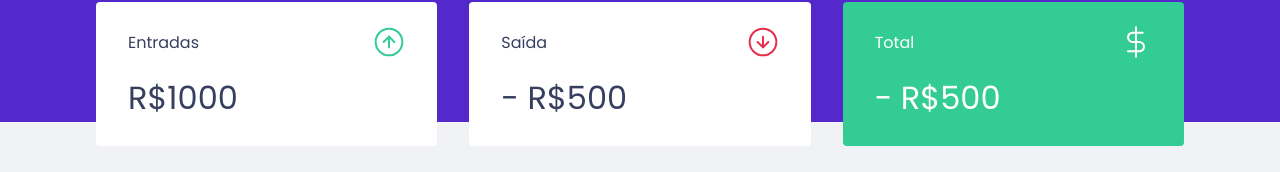
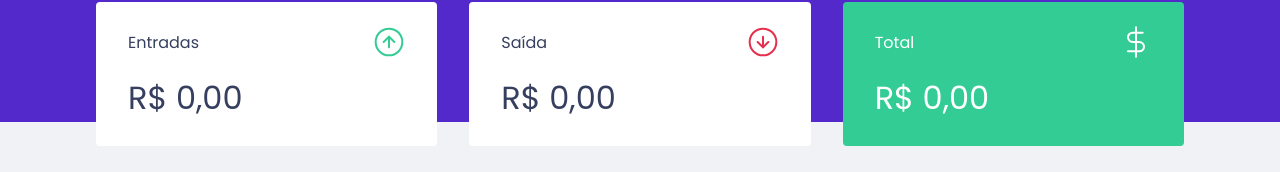
Before and after one commit to PedroMakengo/dtmoney, a React (Create React App) app: page / in a window 1280 px wide. Shown: the part 150-322 px from the top of the page. Built offline with nearby package versions, Linux system fonts and the light colour scheme; no server answers; what miragejs would draw is missing.

Commit message:
Calculando o resumo

```diff
--- a/src/components/Summary/indext.tsx
+++ b/src/components/Summary/indext.tsx
@@ -8,7 +8,22 @@
 
 export function Summary() {
   const { transactions } = useContext(TransactionsContext);
-  console.log(transactions);
+
+  const summary = transactions.reduce((acc, transaction) => {
+    if(transaction.type === 'deposit') {
+      acc.deposits += transaction.amout;
+      acc.total += transaction.amout;
+    }else {
+      acc.withdraws -= transaction.amout
+      acc.total -= transaction.amout;
+    }
+
+    return acc;
+  }, {
+    deposits: 0,
+    withdraws: 0,
+    total: 0
+  })
 
   return (
     <Container>
@@ -17,21 +32,36 @@
           <p>Entradas</p>
           <img src={ incomeImg } alt="Entradas" />
         </header>
-        <strong>R$1000</strong>
+        <strong>
+          {new Intl.NumberFormat('pt-BR', {
+            style: 'currency',
+            currency: 'BRL'
+          }).format(summary.deposits)}
+        </strong>
       </div>
       <div>
         <header>
           <p>Saída</p>
           <img src={ outcomeImg } alt="Saída" />
         </header>
-        <strong>- R$500</strong>
+        <strong>
+          {new Intl.NumberFormat('pt-BR', {
+            style: 'currency',
+            currency: 'BRL'
+          }).format(summary.withdraws)}
+        </strong>
       </div>
       <div className="higlight-background">
         <header>
           <p>Total</p>
           <img src={ totalImg } alt="Total" />
         </header>
-        <strong>- R$500</strong>
+        <strong>
+          {new Intl.NumberFormat('pt-BR', {
+            style: 'currency',
+            currency: 'BRL'
+          }).format(summary.total)}
+        </strong>
       </div>
     </Container>
   );
```
